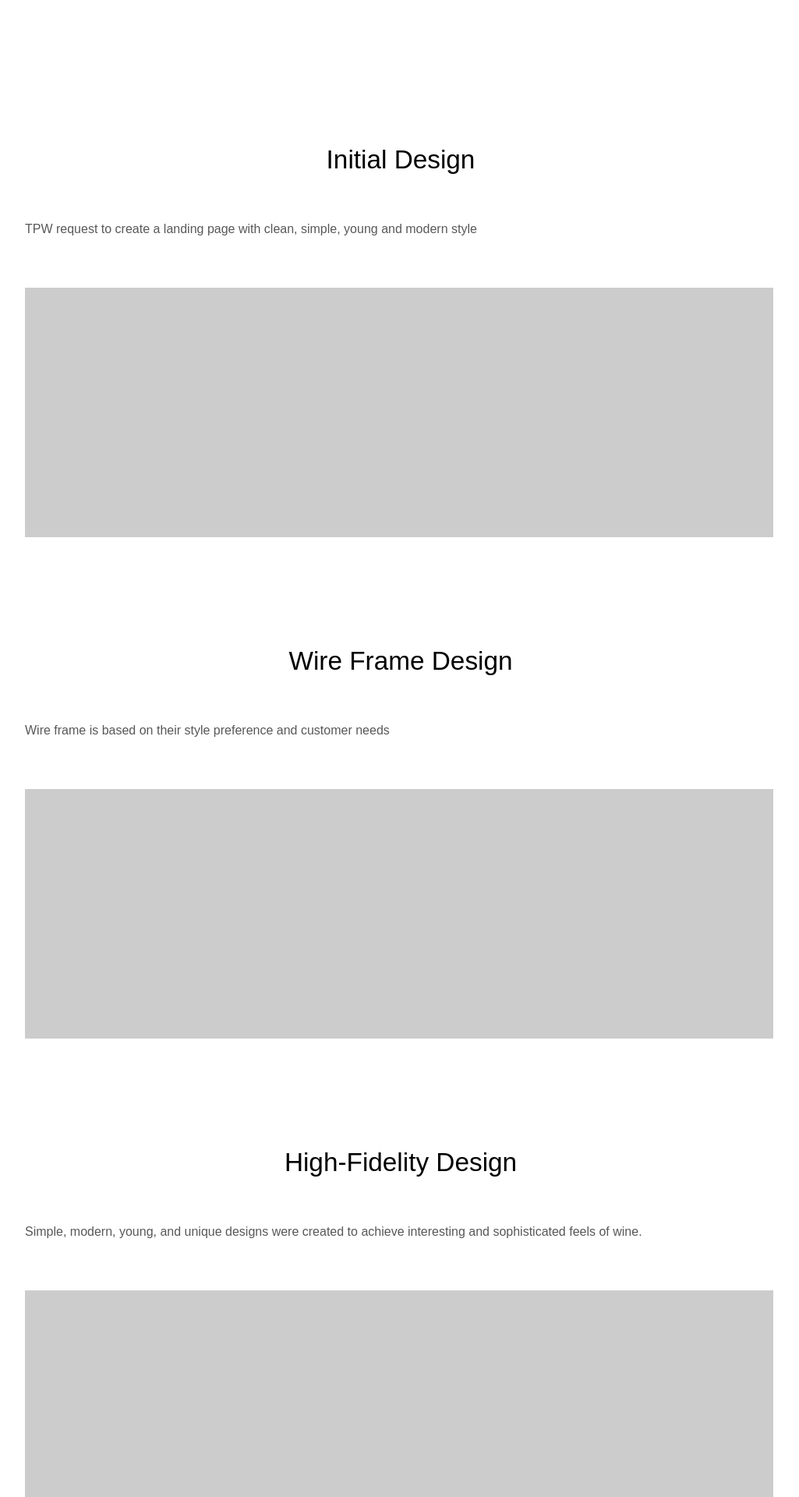
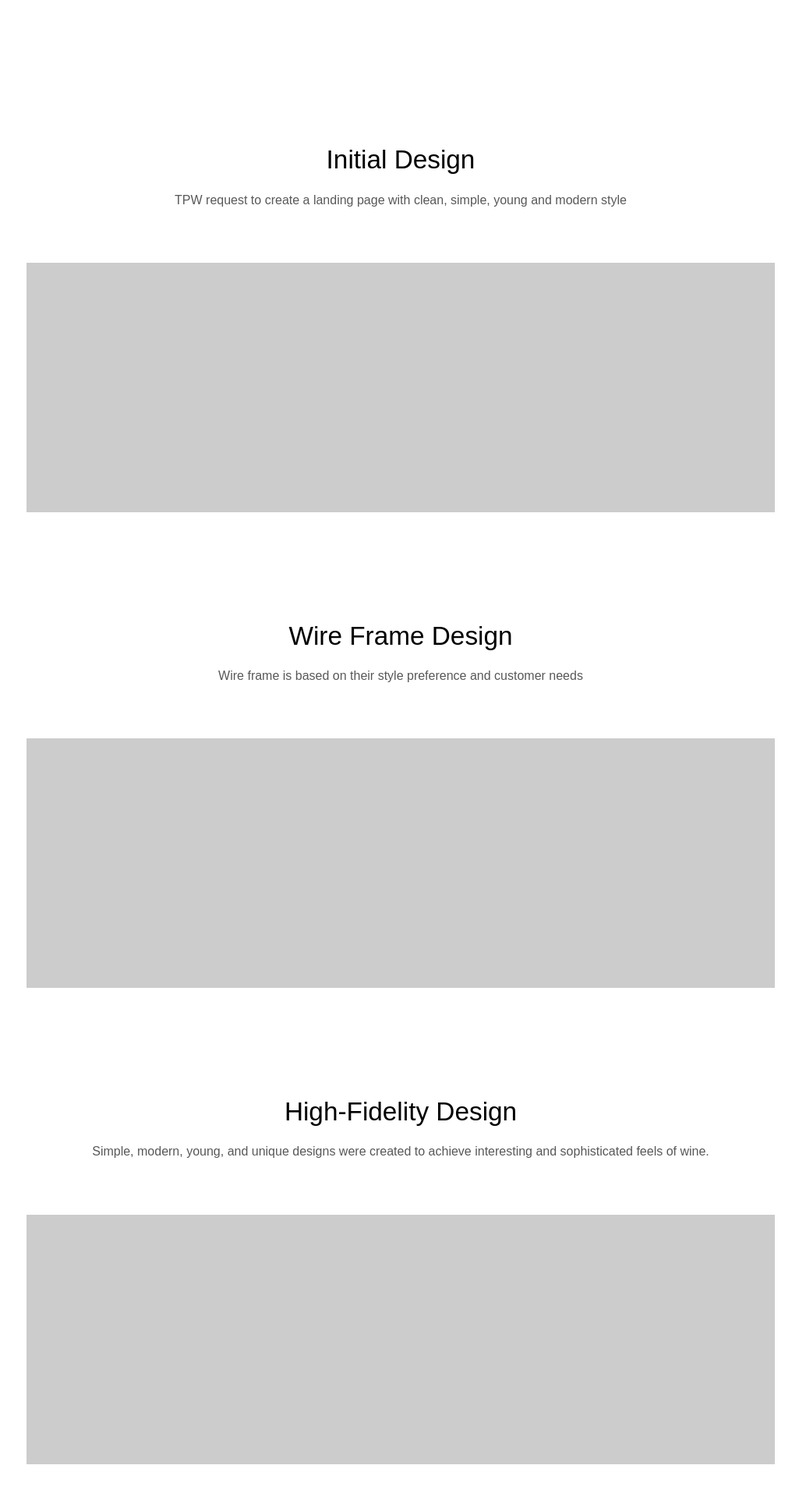
Before and after one commit to Oinkyjinju/Jinju-Web, a PHP site: the page made by The Pure Winery Case Study.html in a window 1280 px wide. Shown: the part 715-2635 px from the top of the page at 78% size, without its empty margins (126-1151 px from the left). After the commit the page ends 2593 px from the top, so only its background shows below. Run offline with PHP 8.4, Linux system fonts and the light colour scheme.

Commit message:
TPW article

```diff
--- a/The Pure Winery Case Study.html
+++ b/The Pure Winery Case Study.html
@@ -32,15 +32,15 @@
 taste with choice of better ingredient drinks.</h3></div>
 
 <div class="title-box"><h1>Initial Design</h1></div> <!--mobile & web -->
-<div class="description-box"><h3>TPW request to create a landing page with clean, simple, young and modern style</h3>
+<h4>TPW request to create a landing page with clean, simple, young and modern style</h4>
 <div class="item-a"></div></div>
 
 <div class="title-box"><h1>Wire Frame Design</h1></div> <!--mobile & web -->
-<div class="description-box"><h3>Wire frame is based on their style preference and customer needs </h3>
+<h4>Wire frame is based on their style preference and customer needs </h4>
 <div class="item-a"></div></div>
 
 <div class="title-box"><h1>High-Fidelity Design</h1></div> <!--mobile & web -->
-<div class="description-box"><h3>Simple, modern, young, and unique designs were created to achieve interesting and sophisticated feels of wine.</h3>
+<h4>Simple, modern, young, and unique designs were created to achieve interesting and sophisticated feels of wine.</h4>
 <div class="item-a"></div></div>
 
 
--- a/article1.css
+++ b/article1.css
@@ -107,6 +107,17 @@ h3 {
   text-align: left;
 }
 
+h4 {
+  font-family: Hepta Slab, sans-serif;
+  font-weight: 100;
+  font-size: 12pt;
+  line-height: 1.2;
+  color: #585858;
+  position: relative;
+  text-align: center;
+}
+
+
 .item-a {
   width: 70vw;
   height: 20vw;
```
